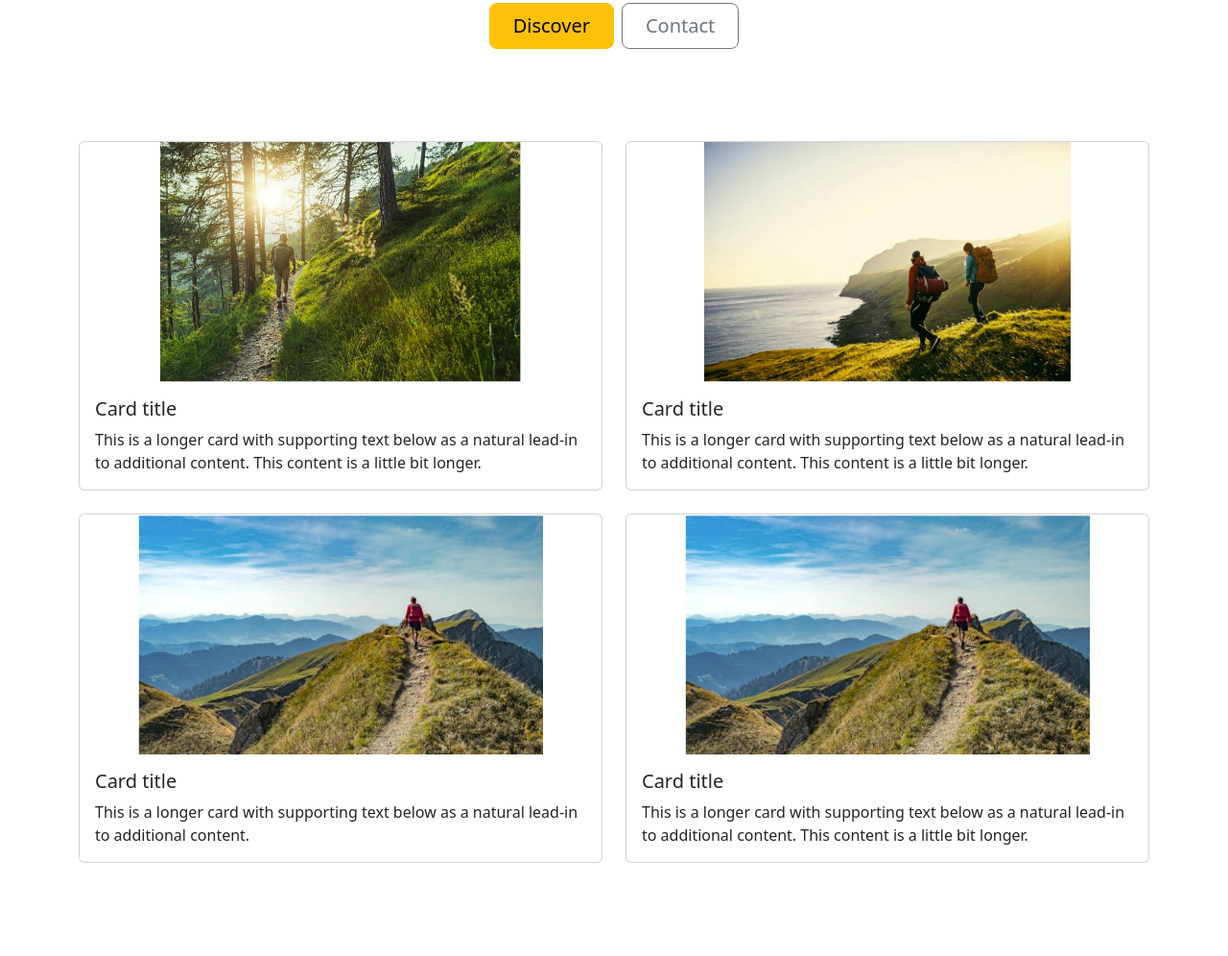
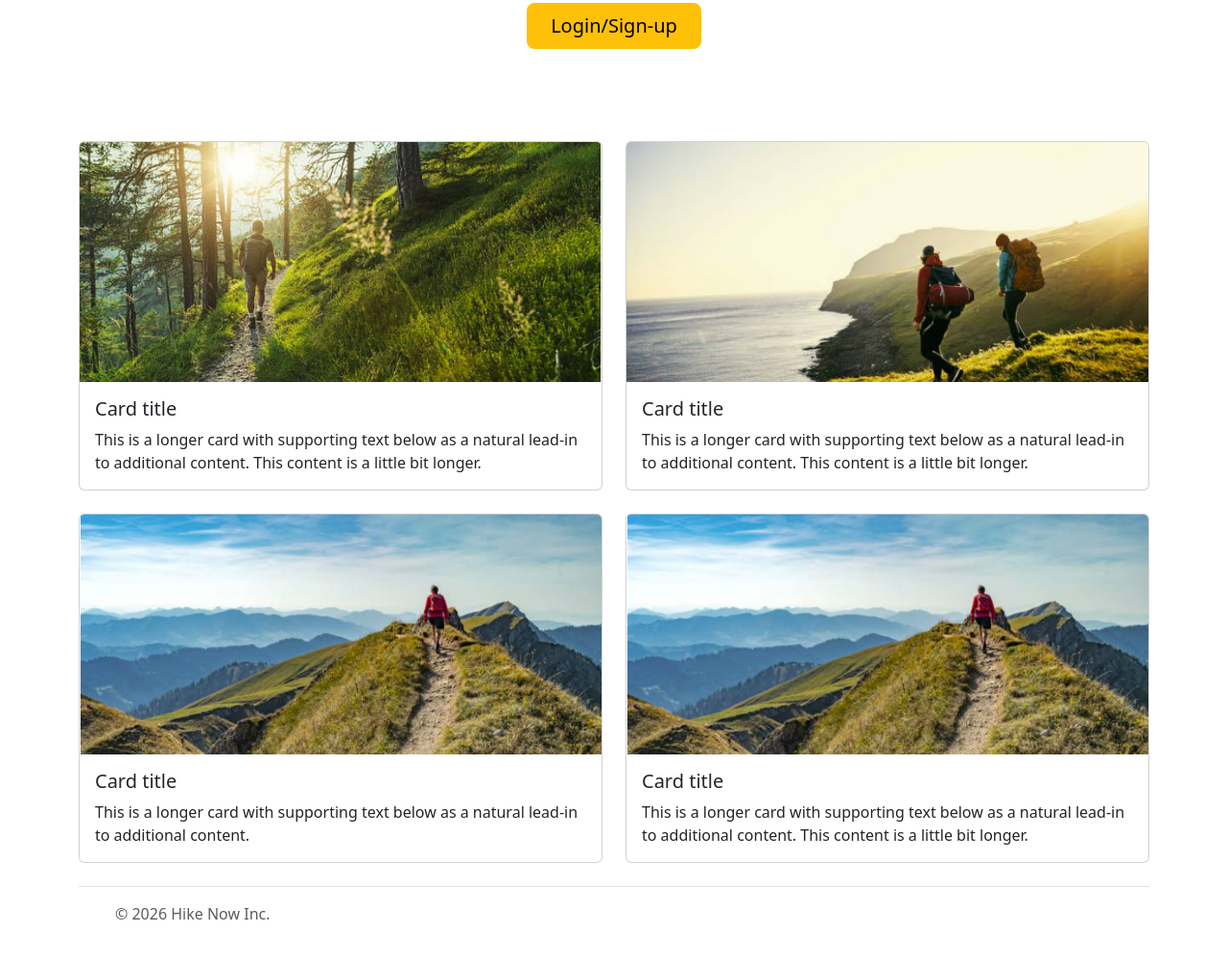
Before and after one commit to ivansomera/demo05_somera_ivan, a website built with Vite: page index.html in a window 1280 px wide. Shown: the part 476-1472 px from the top of the page at 96% size. Before the commit the page ends 1375 px from the top, so only its background shows below. Built offline with nearby package versions, Linux system fonts and the light colour scheme.

Commit message:
added footer

```diff
--- a/index.html
+++ b/index.html
@@ -40,10 +40,10 @@
               <a class="nav-link active" aria-current="page" href="#">Home</a>
             </li>
             <li class="nav-item">
-              <a class="nav-link" href="#">Features</a>
+              <a class="nav-link" href="#">Discover</a>
             </li>
             <li class="nav-item">
-              <a class="nav-link" href="#">Pricing</a>
+              <a class="nav-link" href="#">Contact</a>
             </li>
           </ul>
         </div>
@@ -68,10 +68,7 @@
         </p>
         <div class="d-grid gap-2 d-sm-flex justify-content-sm-center">
           <button type="button" class="btn btn-warning btn-lg px-4 gap-3">
-            Discover
-          </button>
-          <button type="button" class="btn btn-outline-secondary btn-lg px-4">
-            Contact
+            Login/Sign-up
           </button>
         </div>
       </div>
@@ -132,6 +129,40 @@
         </div>
       </div>
     </div>
+    <div class="container">
+      <footer
+        class="d-flex flex-wrap justify-content-between align-items-center py-3 my-4 border-top"
+      >
+        <div class="col-md-4 d-flex align-items-center">
+          <a
+            href="/"
+            class="mb-3 me-2 mb-md-0 text-body-secondary text-decoration-none lh-1"
+            aria-label="Bootstrap"
+          >
+            <svg class="bi" width="30" height="24" aria-hidden="true">
+              <use xlink:href="#bootstrap"></use>
+            </svg>
+          </a>
+          <span class="mb-3 mb-md-0 text-body-secondary"
+            >© 2026 Hike Now Inc.</span
+          >
+        </div>
+        <ul class="nav col-md-4 justify-content-end list-unstyled d-flex">
+          <li class="ms-3">
+            <a class="text-body-secondary" href="#" aria-label="Instagram"
+              ><svg class="bi" width="24" height="24" aria-hidden="true">
+                <use xlink:href="#instagram"></use></svg
+            ></a>
+          </li>
+          <li class="ms-3">
+            <a class="text-body-secondary" href="#" aria-label="Facebook"
+              ><svg class="bi" width="24" height="24">
+                <use xlink:href="#facebook"></use></svg
+            ></a>
+          </li>
+        </ul>
+      </footer>
+    </div>
 
     <!---------------------------------------------->
     <!-- Your own JavaScript functions go here    -->
--- a/styles/style.css
+++ b/styles/style.css
@@ -1,5 +1,5 @@
 .card-img-top {
   height: 250px;
   object-fit: contain;
-  /* object-fit: cover;  might work too  */
+  object-fit: cover;
 }
```
